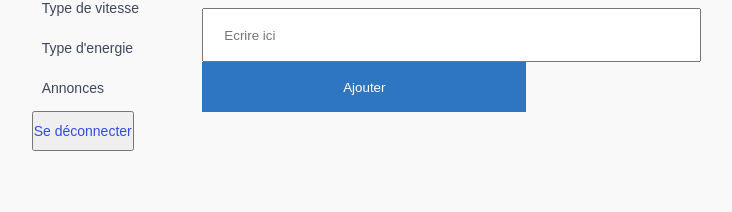
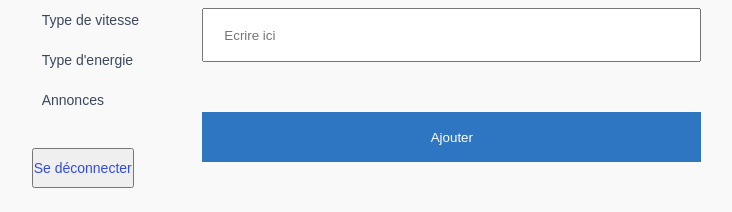
Before and after one commit to lauraophelie/back_office_front, a React (Vite) app: page /ajoutMarque in a window 1280 px wide. Shown: the part 134-346 px from the top of the page, without its empty margins (11-743 px from the left). Built offline with nearby package versions, Linux system fonts and the light colour scheme.

Commit message:
Add Model css

```diff
--- a/src/index.css
+++ b/src/index.css
@@ -196,11 +196,12 @@ body{
 .add__box>.add__btn{
   background: #2F76C2;
   color: #ffffff;
-  width: 324px;
+  width: 100%;
   height: 50px;
   border: none;
   margin-left: auto;
   margin-right: auto;
+  margin-top: 50px;
 }
 .add__box>h2{
   font-size: 26px;
```
